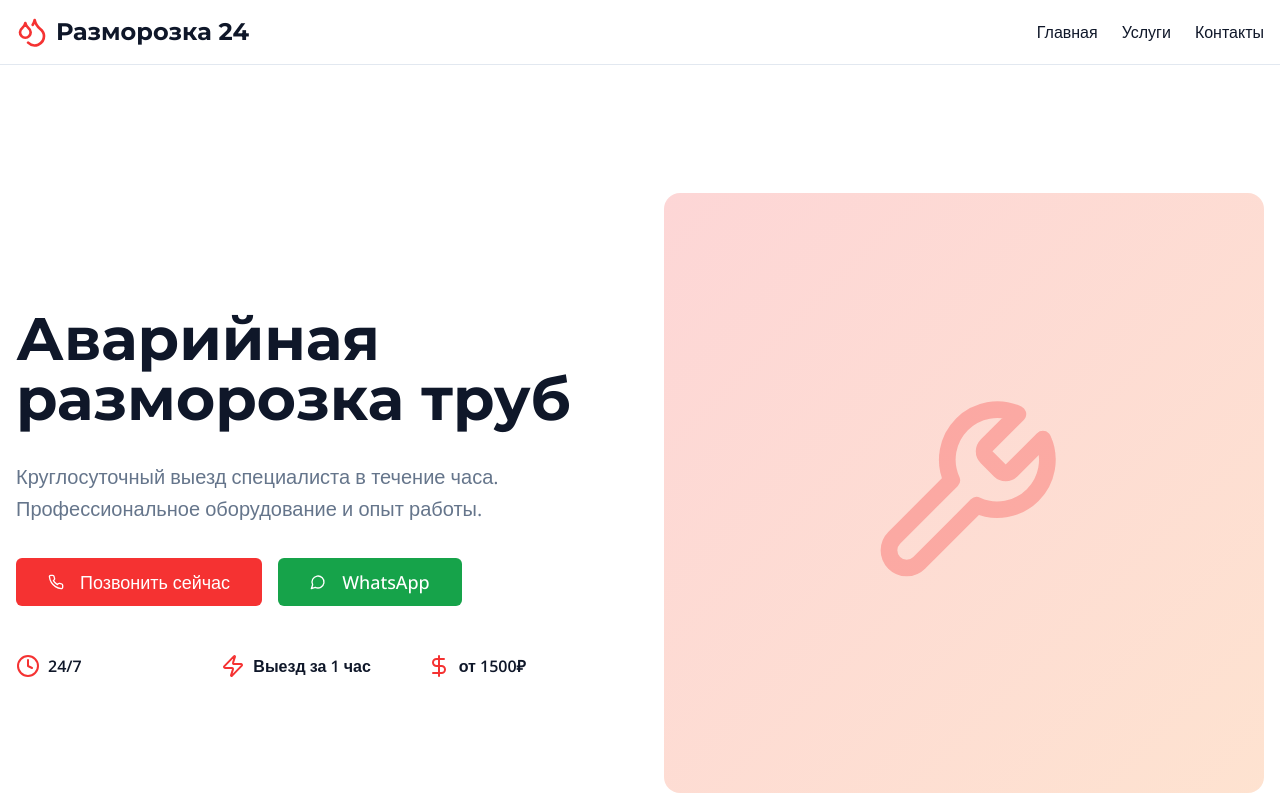
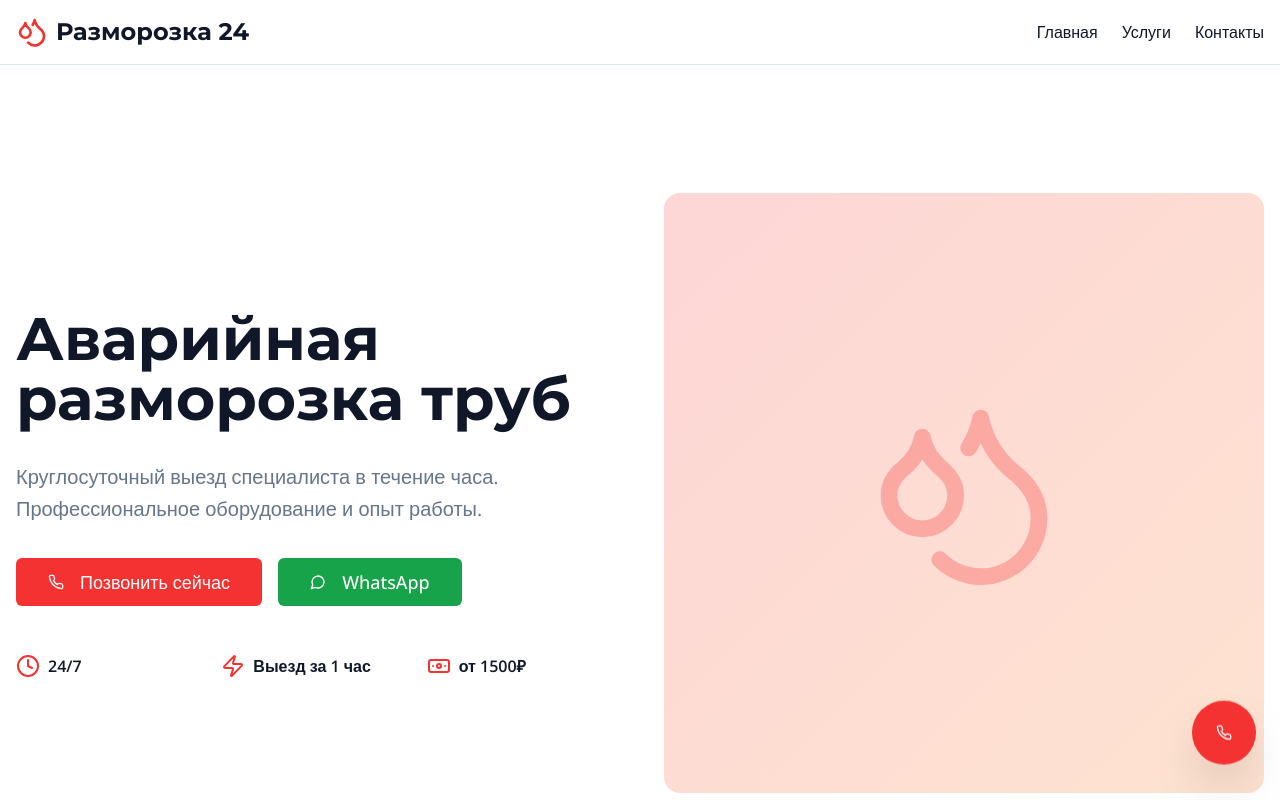
Before and after one commit to pr-poehali-dev/pipe-thawing-website, a React (Vite) app: page / in a window 1280 px wide. Shown: the top 800 px of the page. Built offline with nearby package versions, Linux system fonts and the light colour scheme.

Commit message:
feat: обновление элементов интерфейса сайта

```diff
--- /dev/null
+++ b/src/components/FloatingCallButton.tsx
@@ -0,0 +1,18 @@
+import { Button } from "@/components/ui/button";
+import Icon from "@/components/ui/icon";
+
+const FloatingCallButton = () => {
+  return (
+    <div className="fixed bottom-6 right-6 z-50 animate-bounce">
+      <Button
+        size="lg"
+        className="h-16 w-16 rounded-full shadow-2xl bg-primary hover:bg-primary/90 p-0"
+        onClick={() => window.location.href = 'tel:+79773211115'}
+      >
+        <Icon name="Phone" size={28} className="text-white" />
+      </Button>
+    </div>
+  );
+};
+
+export default FloatingCallButton;
--- a/src/components/sections/HeroSection.tsx
+++ b/src/components/sections/HeroSection.tsx
@@ -41,14 +41,14 @@ const HeroSection = () => {
                 <span className="font-semibold">Выезд за 1 час</span>
               </div>
               <div className="flex items-center gap-2">
-                <Icon name="DollarSign" className="text-primary" size={24} />
+                <Icon name="Banknote" className="text-primary" size={24} />
                 <span className="font-semibold">от 1500₽</span>
               </div>
             </div>
           </div>
           <div className="relative hidden lg:block">
             <div className="aspect-square rounded-2xl bg-gradient-to-br from-primary/20 to-accent/20 flex items-center justify-center">
-              <Icon name="Wrench" size={200} className="text-primary/30" />
+              <Icon name="Droplets" size={200} className="text-primary/30" />
             </div>
           </div>
         </div>
--- a/src/pages/Index.tsx
+++ b/src/pages/Index.tsx
@@ -6,6 +6,7 @@ import ReviewsSection from "@/components/sections/ReviewsSection";
 import ContactsSection from "@/components/sections/ContactsSection";
 import GeographySection from "@/components/sections/GeographySection";
 import Footer from "@/components/sections/Footer";
+import FloatingCallButton from "@/components/FloatingCallButton";
 
 const Index = () => {
   return (
@@ -18,6 +19,7 @@ const Index = () => {
       <ContactsSection />
       <GeographySection />
       <Footer />
+      <FloatingCallButton />
     </div>
   );
 };
```
Also changed, not shown: public/favicon.svg.
